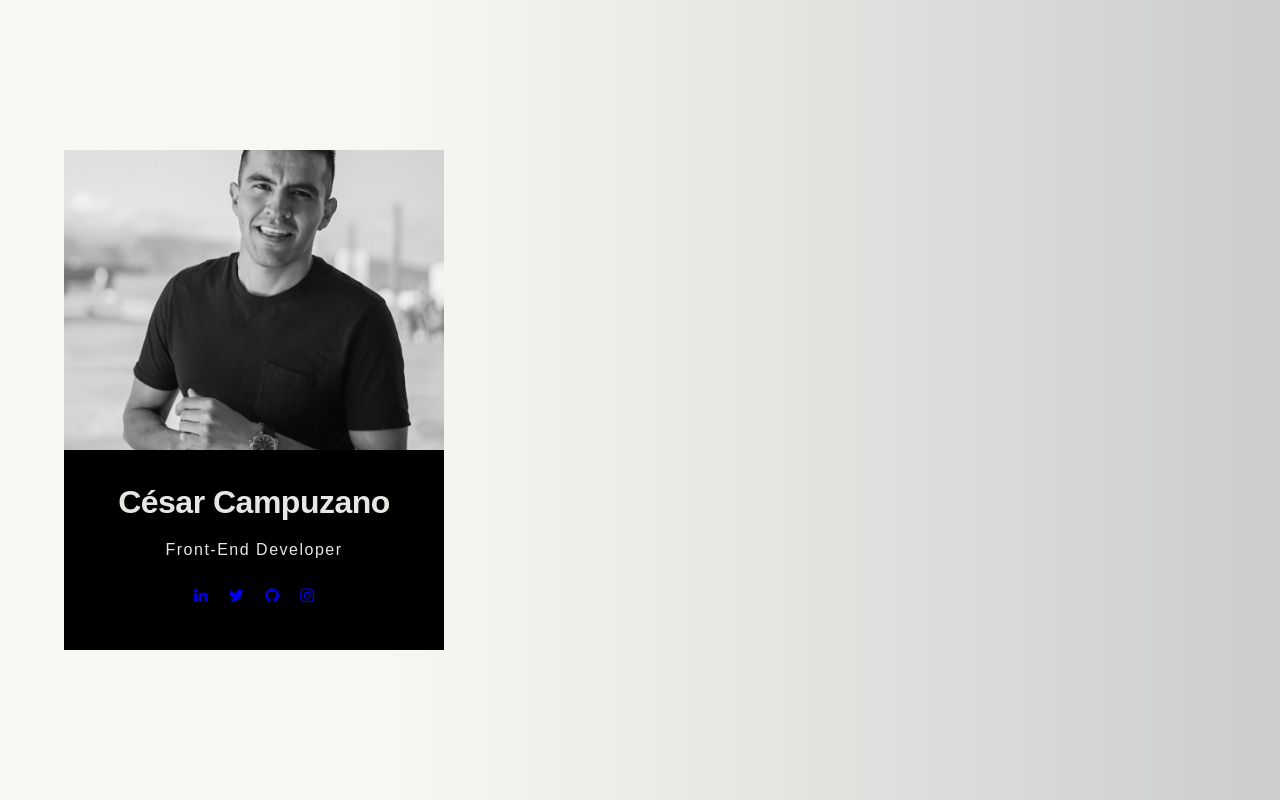
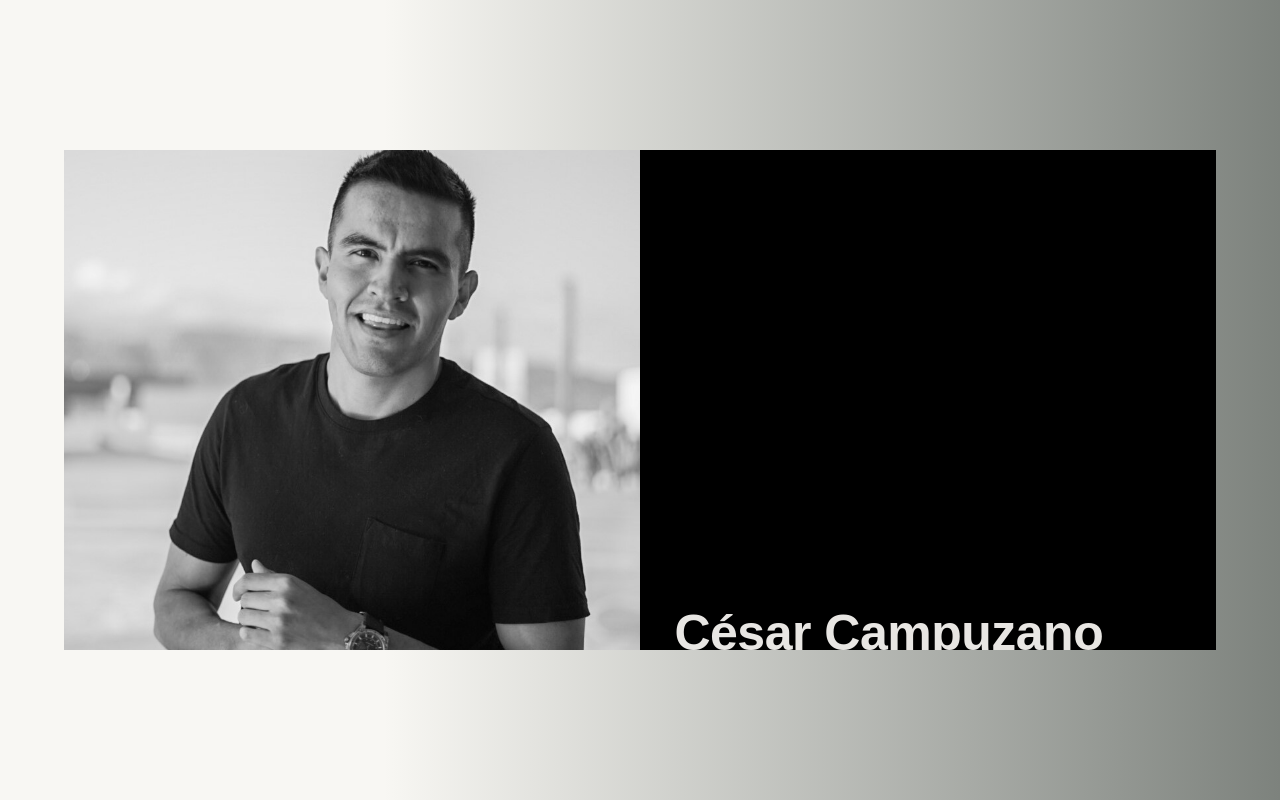
Before and after one commit to cesarcamp/Profile-card, a plain HTML site: page index.html in a window 1280 px wide. Drawn offline with Linux system fonts and the light colour scheme; a web font is replaced by a local one.

Commit message:
Before adding a new div to separate in two

```diff
--- a/index.html
+++ b/index.html
@@ -13,8 +13,8 @@
 </head>
 <body>
     <div class="container">
-        <img src="foto CDCS.jpg" alt="">
         <div class="content">
+            <img src="foto CDCS.jpg" alt="">
             <h1>César Campuzano</h1>
             <p>Front-End Developer</p>
             <div class="buttons">
--- a/style.css
+++ b/style.css
@@ -1,23 +1,20 @@
 html, body {
     margin: 0;
     height: 100%;
-    background: linear-gradient(to right,#f8f7f3 30%,hsl(120, 2%, 80%));
+    background: linear-gradient(to right,#f8f7f3 30%,hsl(120, 2%, 50%));
     color: hsl(40,10%,90%);
     font-family: 'heebo', sans-serif;
-    position: relative;
 }
 
 .container {
     position: absolute;
     height: 500px;
-    width: 380px;
+    min-width: 90%;
     background-color: black;
     overflow: hidden;
     top: 50%;
     transform: translateY(-50%);
-    left: 5%;
     right: 5%;
-    margin: 0;
 }
 
 .content {
@@ -30,16 +27,15 @@ html, body {
 
 img {
     width: 100%;
-    height: 300px;
+    height: 60%;
     object-fit:cover;
-    position: relative;
+    object-position: 50% 28%;
 }
 
 .content h1 {
     margin: 0;
     padding-top: 30px;
     letter-spacing: -.5px;
-
 }
 
 .content p {
@@ -60,6 +56,7 @@ img {
 
 a {
     text-decoration: none;
+    color: hsl(40,10%,90%);
 }
 
 a:hover {
@@ -72,3 +69,48 @@ a:visited {
     color: inherit;
     text-decoration: none;
 }
+
+@media (min-width:768px) {
+    .content h1 {
+        font-size: 50px;
+    }
+    .content p {
+        font-size: 22px;
+    }
+    .buttons {
+        font-size: 20px;
+        width: 140px;
+    }
+    .buttons a{
+        color: hsl(40,10%,90%);
+    }
+}
+
+@media (min-width:1024px) {
+
+    .content {
+        display: inline-block;
+        position: relative;
+    }
+
+    img {
+        height: 100%;
+        width: 50%;
+        object-position: 50% 44%;
+        display: inline-block;
+    }
+
+    h1 {
+        display: inline-block;
+        margin: 0;
+        padding-left: 30px;
+        top: -20%;
+
+    }
+
+    p {
+        display: inline-block;
+        margin: 0;
+        padding-right: -30px;
+    }
+}
```
